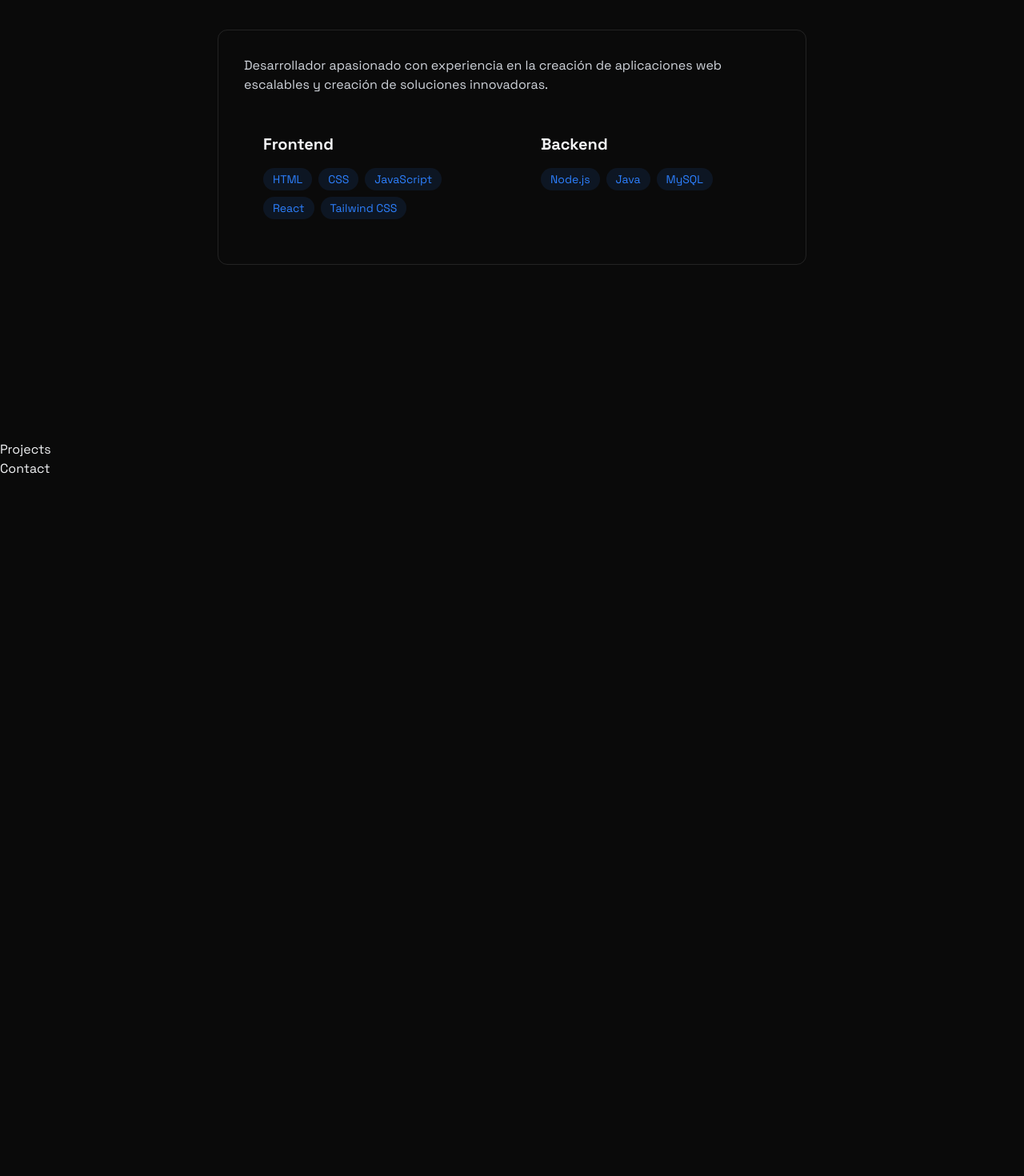
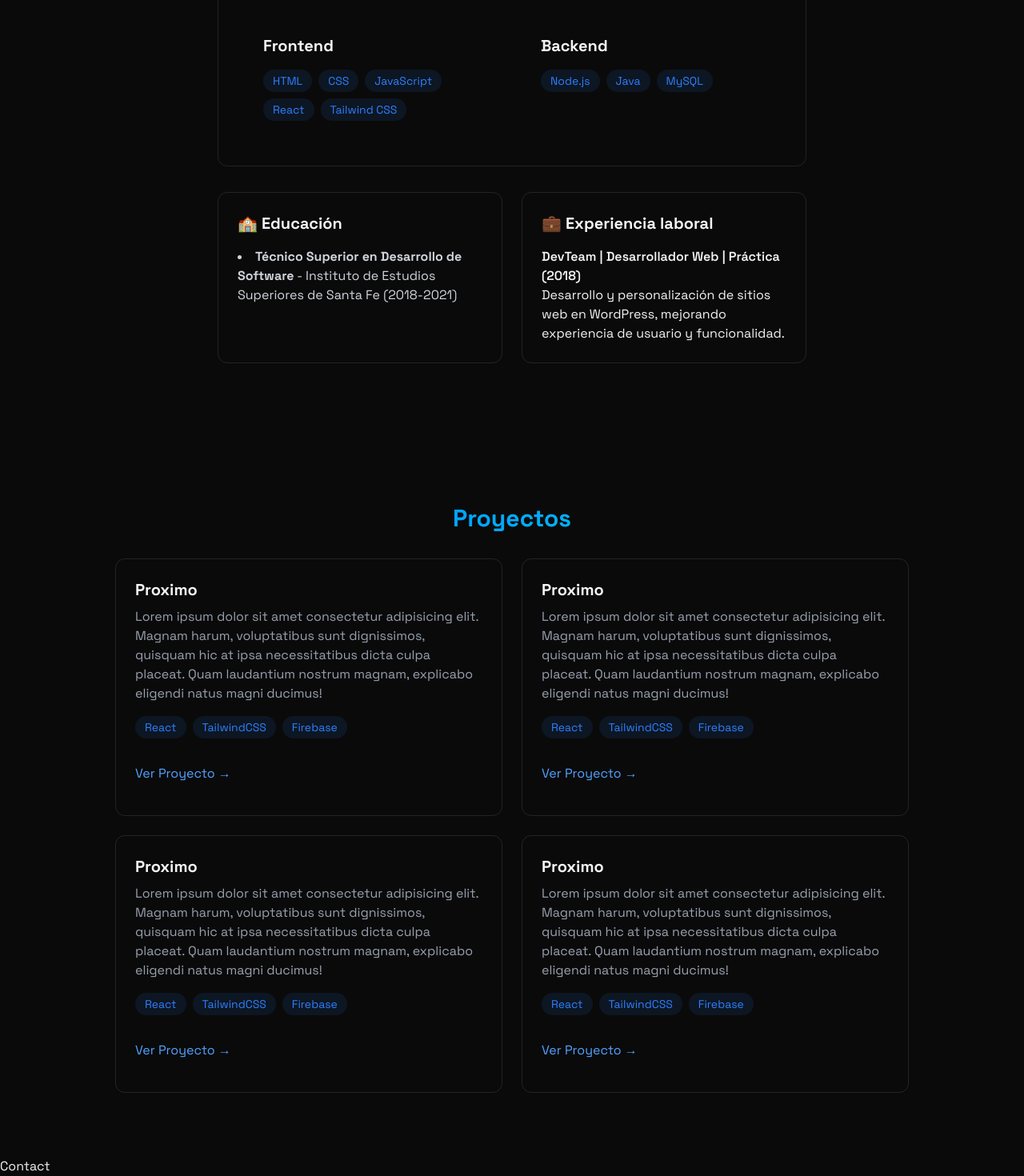
Before and after one commit to gastonr9/portfolio, a React (Vite) app: page / in a window 1280 px wide. Shown: the part 1050-2520 px from the top of the page at 80% size. Before the commit the page ends 1648 px from the top, so only its background shows below. Built offline with nearby package versions, Linux system fonts and the light colour scheme.

Commit message:
Agrega sección de proyectos

```diff
--- a/src/components/sections/About.jsx
+++ b/src/components/sections/About.jsx
@@ -45,6 +45,31 @@
             </div>
           </div>
         </div>
+        <div className="grid grid-cols-1 md:grid-cols-2 gap-6 mt-8">
+          <div className="p-6 rounded-xl border-white/10 border hover:-translate-y-1 transition-all">
+            <h3 className="text-xl font-bold mb-4"> 🏫 Educación </h3>
+            <ul className="list-disc list-inside text-gray-300 space-y-2">
+              <li>
+                <strong>Técnico Superior en Desarrollo de Software</strong> -
+                Instituto de Estudios Superiores de Santa Fe (2018-2021)
+              </li>
+            </ul>
+          </div>
+          <div className="p-6 rounded-xl border-white/10 border hover:-translate-y-1 transition-all">
+            <h3 className="text-xl font-bold mb-4"> 💼 Experiencia laboral </h3>
+            <div className="space-y-4 to-gray-300">
+              <div>
+                <h4 className="font-semibold">
+                  DevTeam | Desarrollador Web | Práctica (2018){" "}
+                </h4>
+                <p>
+                  Desarrollo y personalización de sitios web en WordPress,
+                  mejorando experiencia de usuario y funcionalidad.
+                </p>
+              </div>
+            </div>
+          </div>
+        </div>
       </div>
     </section>
   );
--- a/src/components/sections/Projects.jsx
+++ b/src/components/sections/Projects.jsx
@@ -1,5 +1,133 @@
-import React from "react";
-
 export const Projects = () => {
-  return <div>Projects</div>;
+  return (
+    <section
+      id="projects"
+      className="min-h-screen flex items-center justify-center py-20"
+    >
+      <div className=" max-w-5xl mx-auto px-4">
+        <h2 className="text-3xl font-bold mb-8 bg-gradient-to-r from-blue-500 to-cyan-400 bg-clip-text text-transparent text-center">
+          {" "}
+          Proyectos
+        </h2>
+        <div className="grid grid-cols-1 md:grid-cols-2 gap-6">
+          <div className="p-6 rounded-xl border border-white/10 hover:-translate-y-1 hover:border-blue-500/30 hover:shadow-[0_2px_8px_rgba(59,130,246,0.2)] transition">
+            <h3 className="text-xl font-bold mb-2">Proximo</h3>
+            <p className="text-gray-400 mb-4">
+              Lorem ipsum dolor sit amet consectetur adipisicing elit. Magnam
+              harum, voluptatibus sunt dignissimos, quisquam hic at ipsa
+              necessitatibus dicta culpa placeat. Quam laudantium nostrum
+              magnam, explicabo eligendi natus magni ducimus!
+            </p>
+            <div className="flex flex-wrap gap-2 mb-4">
+              {["React", "TailwindCSS", "Firebase"].map((tech, key) => (
+                <span
+                  key={key}
+                  className="bg-blue-500/10 text-blue-500 py-1 px-3 rounded-full text-sm hover:bg-blue-500/20
+                                    hover:shadow-[0_2px_8px_rgba(59,130,246,0.1)] transition-all
+                    "
+                >
+                  {tech}
+                </span>
+              ))}
+            </div>
+            <div className="flex justify-between items-center">
+              <a
+                href="#"
+                className="text-blue-400 hover:text-blue-300 transition-colors my-4"
+              >
+                Ver Proyecto →
+              </a>
+            </div>
+          </div>
+          <div className="p-6 rounded-xl border border-white/10 hover:-translate-y-1 hover:border-blue-500/30 hover:shadow-[0_2px_8px_rgba(59,130,246,0.2)] transition">
+            <h3 className="text-xl font-bold mb-2">Proximo</h3>
+            <p className="text-gray-400 mb-4">
+              Lorem ipsum dolor sit amet consectetur adipisicing elit. Magnam
+              harum, voluptatibus sunt dignissimos, quisquam hic at ipsa
+              necessitatibus dicta culpa placeat. Quam laudantium nostrum
+              magnam, explicabo eligendi natus magni ducimus!
+            </p>
+            <div className="flex flex-wrap gap-2 mb-4">
+              {["React", "TailwindCSS", "Firebase"].map((tech, key) => (
+                <span
+                  key={key}
+                  className="bg-blue-500/10 text-blue-500 py-1 px-3 rounded-full text-sm hover:bg-blue-500/20
+                                    hover:shadow-[0_2px_8px_rgba(59,130,246,0.1)] transition-all
+                    "
+                >
+                  {tech}
+                </span>
+              ))}
+            </div>
+            <div className="flex justify-between items-center">
+              <a
+                href="#"
+                className="text-blue-400 hover:text-blue-300 transition-colors my-4"
+              >
+                Ver Proyecto →
+              </a>
+            </div>
+          </div>
+          <div className="p-6 rounded-xl border border-white/10 hover:-translate-y-1 hover:border-blue-500/30 hover:shadow-[0_2px_8px_rgba(59,130,246,0.2)] transition">
+            <h3 className="text-xl font-bold mb-2">Proximo</h3>
+            <p className="text-gray-400 mb-4">
+              Lorem ipsum dolor sit amet consectetur adipisicing elit. Magnam
+              harum, voluptatibus sunt dignissimos, quisquam hic at ipsa
+              necessitatibus dicta culpa placeat. Quam laudantium nostrum
+              magnam, explicabo eligendi natus magni ducimus!
+            </p>
+            <div className="flex flex-wrap gap-2 mb-4">
+              {["React", "TailwindCSS", "Firebase"].map((tech, key) => (
+                <span
+                  key={key}
+                  className="bg-blue-500/10 text-blue-500 py-1 px-3 rounded-full text-sm hover:bg-blue-500/20
+                                    hover:shadow-[0_2px_8px_rgba(59,130,246,0.1)] transition-all
+                    "
+                >
+                  {tech}
+                </span>
+              ))}
+            </div>
+            <div className="flex justify-between items-center">
+              <a
+                href="#"
+                className="text-blue-400 hover:text-blue-300 transition-colors my-4"
+              >
+                Ver Proyecto →
+              </a>
+            </div>
+          </div>
+          <div className="p-6 rounded-xl border border-white/10 hover:-translate-y-1 hover:border-blue-500/30 hover:shadow-[0_2px_8px_rgba(59,130,246,0.2)] transition">
+            <h3 className="text-xl font-bold mb-2">Proximo</h3>
+            <p className="text-gray-400 mb-4">
+              Lorem ipsum dolor sit amet consectetur adipisicing elit. Magnam
+              harum, voluptatibus sunt dignissimos, quisquam hic at ipsa
+              necessitatibus dicta culpa placeat. Quam laudantium nostrum
+              magnam, explicabo eligendi natus magni ducimus!
+            </p>
+            <div className="flex flex-wrap gap-2 mb-4">
+              {["React", "TailwindCSS", "Firebase"].map((tech, key) => (
+                <span
+                  key={key}
+                  className="bg-blue-500/10 text-blue-500 py-1 px-3 rounded-full text-sm hover:bg-blue-500/20
+                                    hover:shadow-[0_2px_8px_rgba(59,130,246,0.1)] transition-all
+                    "
+                >
+                  {tech}
+                </span>
+              ))}
+            </div>
+            <div className="flex justify-between items-center">
+              <a
+                href="#"
+                className="text-blue-400 hover:text-blue-300 transition-colors my-4"
+              >
+                Ver Proyecto →
+              </a>
+            </div>
+          </div>
+        </div>
+      </div>
+    </section>
+  );
 };
```
